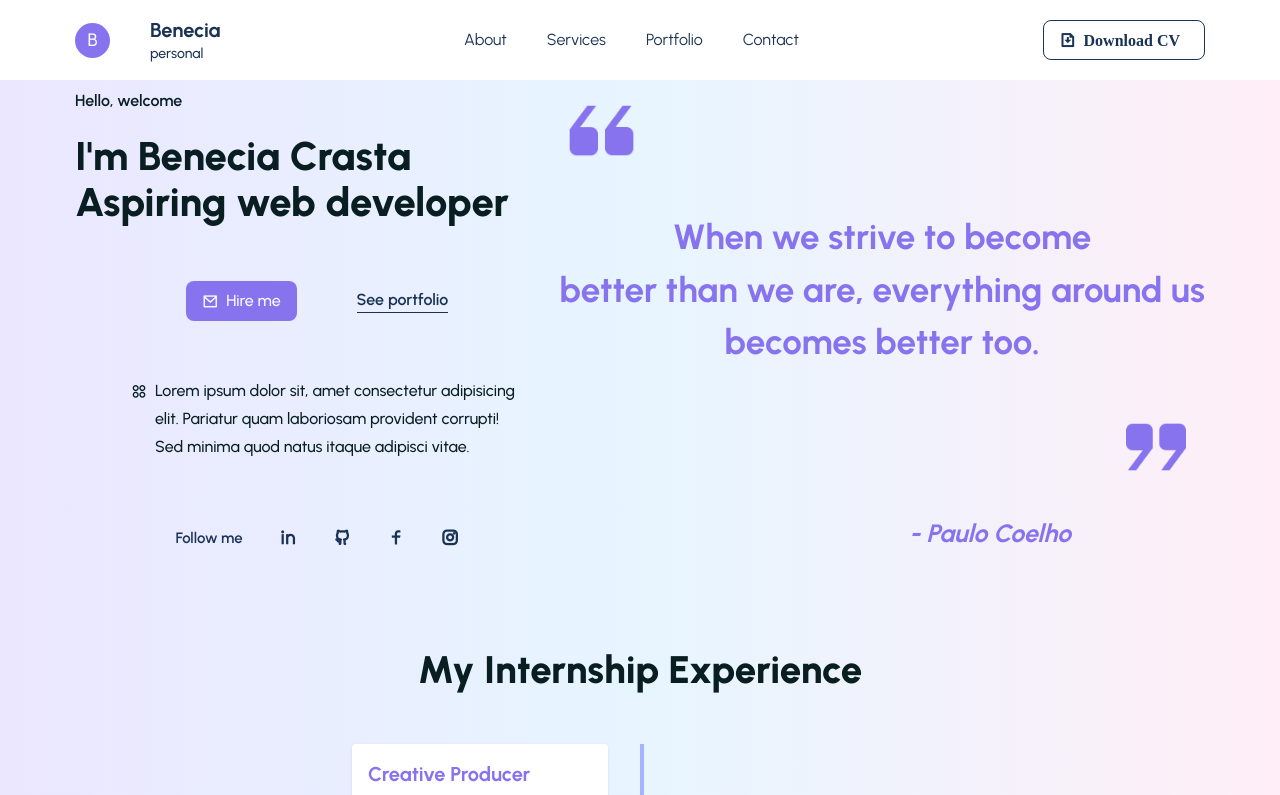
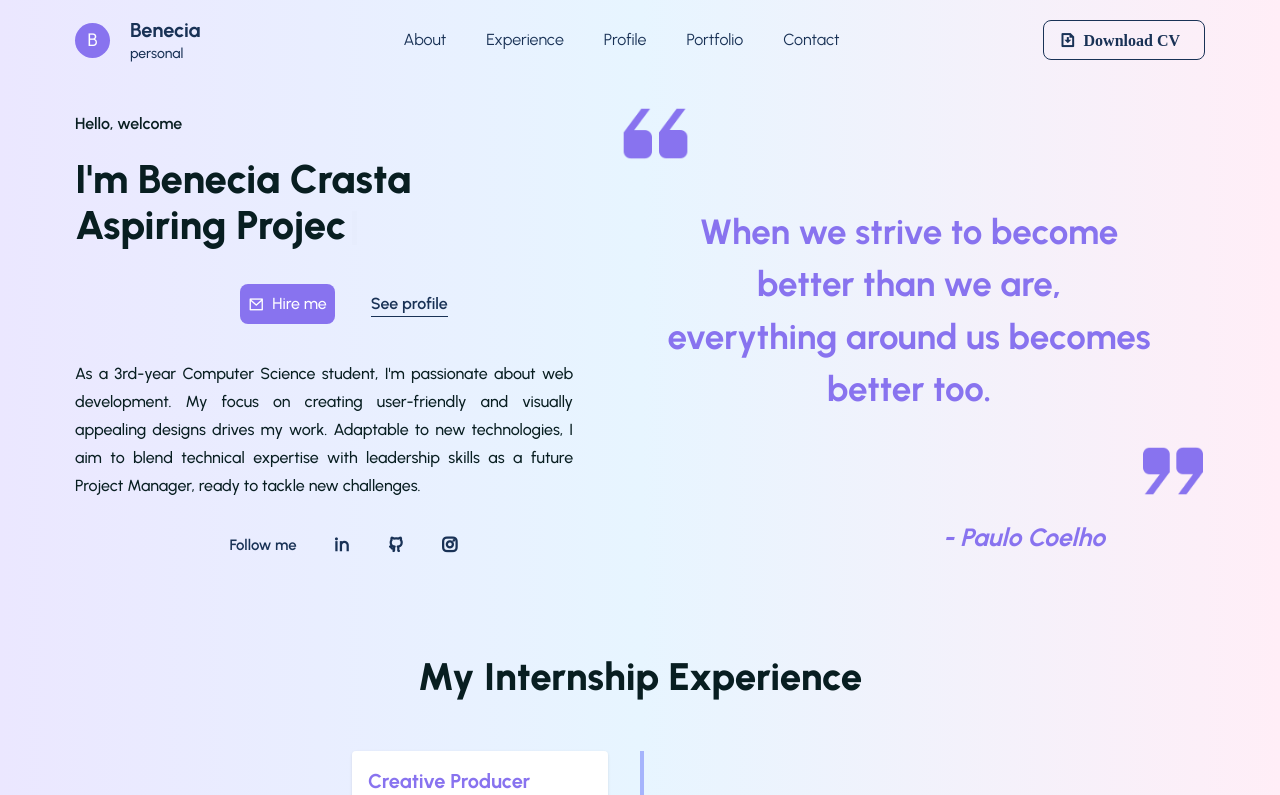
Before and after one commit to benecia29/react-portfolio, a React (Create React App) app: page / in a window 1280 px wide. Shown: the top 795 px of the page. Built offline with nearby package versions, Linux system fonts and the light colour scheme.

Commit message:
finalised hero and header

```diff
--- a/src/components/Header/Header.jsx
+++ b/src/components/Header/Header.jsx
@@ -42,17 +42,17 @@ const Header = () => {
   return (
     <header
       ref={headerRef}
-      className="w-full h-[80px] leading-[80px] flex items-center"
+      className="w-full h-[80px] leading-[80px] flex items-center bg-gradient-to-r from-[#ebe7ff] to-[#ffeef7] via-[#e7f5ff]"
     >
       <div className="container">
         <div className="flex items-center justify-between">
           {/* *********logo start*********** */}
-          <div className="flex items-center gap-10">
+          <div className="flex items-center gap-5">
             <span className="w-[35px] h-[35px] bg-primaryColor text-white text-[18px] font-[500] rounded-full  flex items-center justify-center">
               B
             </span>
             <div className="leading-[20px]">
-              <h2 className="text-xl  text-smallTextColor font-[700]">
+              <h2 className="text-xl  text-smallTextColor font-[700] ">
                 Benecia
               </h2>
               <p className="text-smallTextColor text-[14px] font-[500]">
@@ -80,7 +80,16 @@ const Header = () => {
                   className="text-smallTextColor font-[600px]"
                   href="#services"
                 >
-                  Services
+                  Experience
+                </a>
+              </li>
+              <li>
+                <a
+                  onClick={handleClick}
+                  className="text-smallTextColor font-[600px]"
+                  href="#profile"
+                >
+                  Profile
                 </a>
               </li>
               <li>
@@ -114,6 +123,7 @@ const Header = () => {
                 </i>
               </a>
             </button>
+
             <span
               onClick={togglemenu}
               className="text-2xl text-smallTextColor md:hidden cursor-pointer"
--- a/src/components/UI/Hero.jsx
+++ b/src/components/UI/Hero.jsx
@@ -1,6 +1,5 @@
 import React from "react";
-// import heroImg from "../../assets/images/hero.svg";
-// import CountUp from "react-countup";
+import { Typewriter } from "react-simple-typewriter";
 import openquote from "../../assets/images/Quote Leftopen.png";
 import closequote from "../../assets/images/Get Quoteclose.png";
 
@@ -12,11 +11,11 @@ const Hero = () => {
         {/*parent*/}
         <div className="md:flex items-center justify-between sm:flex-col md:flex-row">
           {/* ***********hero left content********** */}
-          <div className="sm:w-full md:basis-1/2">
+          <div className="sm:w-[50%] md:basis-1/2">
             <h5
               data-aos="fade-right"
               data-aos-duration="1500"
-              className="text-headingColor font-[600] text-[16px] "
+              className="text-headingColor font-[600] text-[16px] mt-6"
             >
               Hello, welcome
             </h5>
@@ -26,54 +25,68 @@ const Hero = () => {
               data-aos-duration="1500"
               className="text-headingColor font-[800] text-[1.8rem] sm:text-[40px] leading-[35px] sm:leading-[46px] mt-5"
             >
-              I'm Benecia Crasta <br />
-              Aspiring web developer
+              I'm Benecia Crasta <br /> Aspiring{" "}
+              <span>
+                <Typewriter
+                  words={[
+                    "Web Developer.",
+                    "Project Manager.",
+                    "UI/UX Designer.",
+                  ]}
+                  loop={true}
+                  cursor
+                  cursorStyle="|"
+                  typeSpeed={100}
+                  deleteSpeed={50}
+                  delaySpeed={1000}
+                />
+              </span>
             </h1>
 
             <div
               data-aos="fade-up"
               data-aos-duration="1800"
               data-aos-delay="200"
-              className="flex flex-col items-center gap-2 mt-7"
+              className="flex flex-col items-center gap-2 mt-6"
             >
               <div
                 data-aos="fade-up"
                 data-aos-duration="1800"
                 data-aos-delay="200"
-                className="flex flex-row items-center gap-6 mt-7 space-x-9"
+                className="flex flex-row items-center gap-9 my-3"
               >
                 <a href="#contact">
-                  <button className="bg-primaryColor text-white font-[500] flex items-center gap-2 hover:bg-smallTextColor ease-in duration-300 py-2 px-4 rounded-[8px]">
+                  <button className="bg-primaryColor text-white font-[500] flex items-center gap-2 hover:bg-smallTextColor ease-in duration-300 py-2 px-2 rounded-[8px]">
                     <i className="ri-mail-line"></i>Hire me
                   </button>
                 </a>
                 <a
-                  href="#portfolio"
+                  href="#profile"
                   className="text-smallTextColor font-[600] text-[16px] border-b border-solid border-smallTextColor"
                 >
-                  See portfolio
+                  See profile
                 </a>
               </div>
+
               <p
                 data-aos="fade-up"
                 data-aos-duration="1800"
-                className="sm:flex gap-2 text-headingColor mt-12 font-[500] leading-7 sm:pl-14 sm:pr-10"
+                className="sm:flex gap-2 text-headingColor mt-4 font-[500] leading-7 text-justify sm:pr-10"
               >
-                <span>
-                  <i className="ri-apps-2-line"></i>
-                </span>
-                Lorem ipsum dolor sit, amet consectetur adipisicing elit.
-                Pariatur quam laboriosam provident corrupti! Sed minima quod
-                natus itaque adipisci vitae.
+                As a 3rd-year Computer Science student, I'm passionate about web
+                development. My focus on creating user-friendly and visually
+                appealing designs drives my work. Adaptable to new technologies,
+                I aim to blend technical expertise with leadership skills as a
+                future Project Manager, ready to tackle new challenges.
               </p>
 
-              <div className="flex items-center gap-9 mt-14">
+              <div className="flex items-center gap-9 mt-6">
                 <span className="text-smallTextColor text-[15px] font-[600]">
                   Follow me
                 </span>
                 <span>
                   <a
-                    href="#linkedin"
+                    href="https://www.linkedin.com/in/benecia-crasta/"
                     className="text-smallTextColor text-[18px] font-[600]"
                   >
                     <i className="ri-linkedin-line"></i>
@@ -81,7 +94,7 @@ const Hero = () => {
                 </span>
                 <span>
                   <a
-                    href="#github"
+                    href="https://github.com/benecia29"
                     className="text-smallTextColor text-[18px] font-[600]"
                   >
                     <i className="ri-github-line"></i>
@@ -89,15 +102,7 @@ const Hero = () => {
                 </span>
                 <span>
                   <a
-                    href="#facebook"
-                    className="text-smallTextColor text-[18px] font-[600]"
-                  >
-                    <i className="ri-facebook-line"></i>
-                  </a>
-                </span>
-                <span>
-                  <a
-                    href="#instagram"
+                    href="https://instagram.com/the_food_addicts_101?igshid=YTQwZjQ0NmI0OA=="
                     className="text-smallTextColor text-[18px] font-[600]"
                   >
                     <i className="ri-instagram-line"></i>
@@ -108,18 +113,35 @@ const Hero = () => {
           </div>
           {/* ***********hero left end********** */}
 
-          {/* ***********hero right content********** */}
-          <div className="sm:basis-2/3 mt-[50px] sm:mt-0">
-            <img src={openquote} className="sm:pb-[30px] sm:h-[115px] h-[50px]" alt="" />
-            <p className="sm:pb-[30px] text-primaryColor font-bold sm:text-[35px] text-[25px] text-center my-2">
-              When we strive to become <br />
-              better than we are, everything around us becomes better too.
+          {/* ***********hero right content starts********** */}
+          <div
+            data-aos="fade-left"
+            data-aos-duration="1800"
+            data-aos-delay="200"
+            className="sm:basis-[55%] mt-[30px] sm:mt-0"
+          >
+            <img
+              src={openquote}
+              className="sm:mb-0 sm:pb-[30px] sm:h-[115px] h-[50px] "
+              alt=""
+            />
+            <p className="sm:pb-[15px] pt-[20px] sm:pt-0 text-primaryColor font-bold sm:text-[35px] text-[25px] text-center ">
+              When we strive to become
+              <br />
+              better than we are, <br />
+              everything around us becomes <br />
+              better too.
             </p>
-            <img className="sm:ml-[557px] ml-[255px] sm:h-[80px] h-[50px]" src={closequote} alt="" />
-            <p className="text-primaryColor font-bold text-[25px] italic sm:ml-[350px] mt-7 ml-[170px]">
+            <img
+              className="sm:ml-[520px] ml-[300px] sm:h-[80px] h-[50px] "
+              src={closequote}
+              alt=""
+            />
+            <p className="text-primaryColor font-bold sm:text-[25px] text-[20px] italic sm:ml-[330px] sm:mt-2 ml-[170px]">
               - Paulo Coelho
             </p>
           </div>
+          {/* ***********hero right content ends********** */}
         </div>
       </div>
     </section>
```
